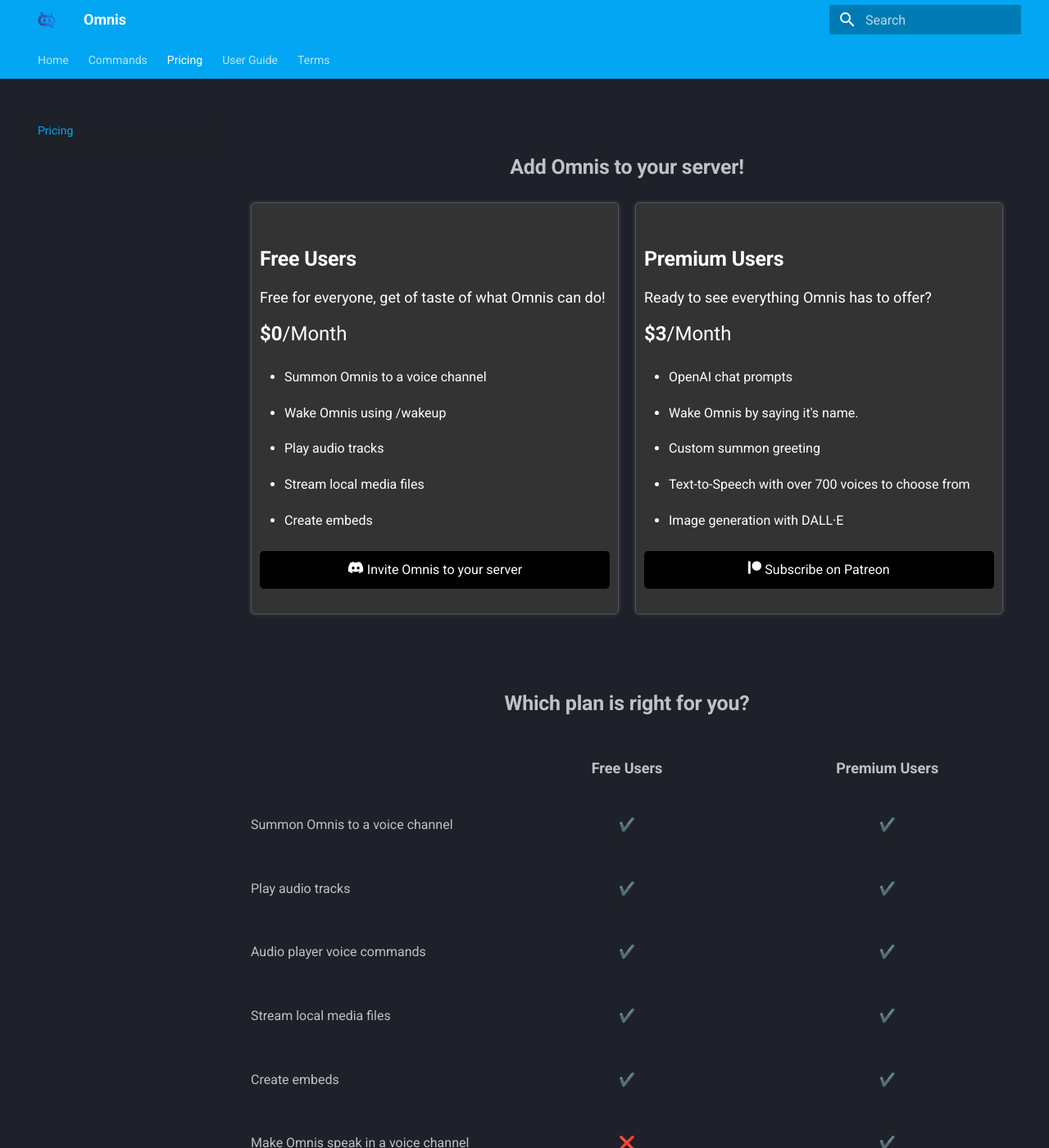
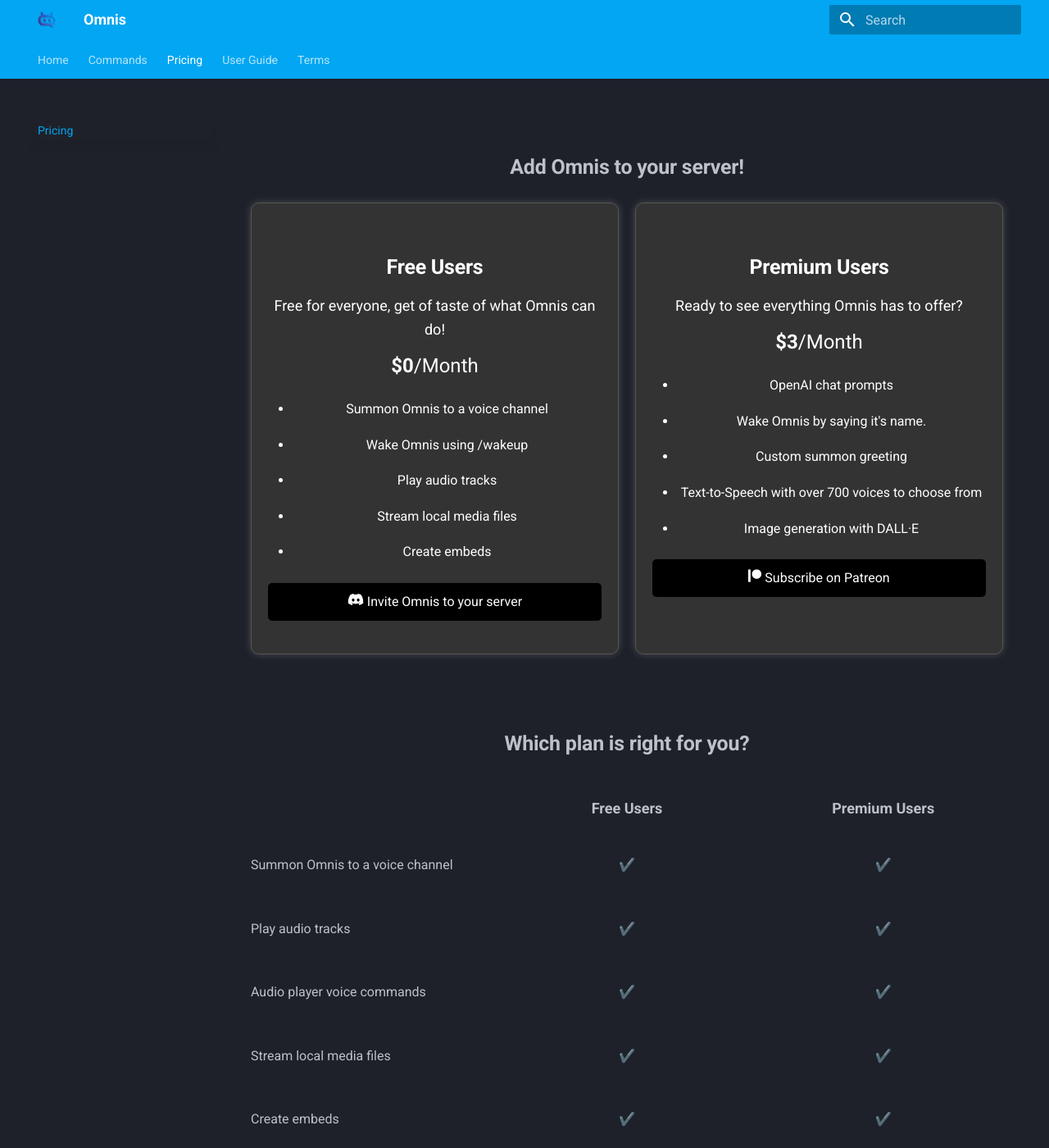
Before and after one commit to dylwedma11748/omnis-bot, an MkDocs documentation site: the page built from docs/pricing.md, in a window 1280 px wide and 1400 px high. Shown: the whole window at 82% size. Built offline with MkDocs 1.6.1 and Material for MkDocs 9.7.7, drawn with Linux system fonts in a browser that asks for light colours; nearby versions of some CDN libraries.

Commit message:
Update style.css

```diff
--- a/docs/style.css
+++ b/docs/style.css
@@ -1,35 +1,35 @@
 .pricing-container {
     display: flex;
     flex-wrap: wrap;
-    justify-content
+    justify-content: space-around;
 }
 
 .pricing-box {
-    flex: 1;
-    padding: 10px;
+    flex: 1 1 300px;
+    padding: 20px;
     border: 1px solid #555;
     margin: 10px;
-    border-radius: 5px;
+    border-radius: 10px;
     background-color: #333;
     color: #fff;
-    box-shadow: 0 0 5px rgba(255, 255, 255, 0.2);
+    box-shadow: 0 0 10px rgba(255, 255, 255, 0.2);
 }
 
 .pricing-header {
-    font-size: 24px;
+    font-size: 28px;
     font-weight: bold;
-    text-align: left;
+    text-align: center;
 }
 
 .pricing-description {
     font-size: 18px;
     margin: 10px 0;
-    text-align: left;
+    text-align: center;
 }
 
 .pricing-price {
     font-size: 24px;
-    text-align: left;
+    text-align: center;
 }
 
 .pricing-price-bold {
@@ -40,7 +40,7 @@
     list-style: none;
     padding: 0;
     margin-top: 10px;
-    text-align: left;
+    text-align: center;
 }
 
 .pricing-features li {
@@ -66,9 +66,10 @@
 }
 
 .feature-header {
-    font-size: 24px;
+    font-size: 28px;
     font-weight: bold;
     text-align: center;
+    margin-top: 20px;
 }
 
 .feature-label {
@@ -80,12 +81,12 @@
 .feature-list {
     display: flex;
     flex-wrap: wrap;
-    justify-content: space-between;
+    justify-content: space-around;
     margin-top: 20px;
 }
 
 .feature-column {
-    flex-basis: calc(33.33% - 10px);
+    flex: 1 1 30%;
     padding: 10px;
     text-align: center;
 }
@@ -121,8 +122,5 @@
 
 details[open] > summary {
     background-color: #0056b3;
-}
-
-details[open] > summary {
     border-bottom: none;
 }
```
